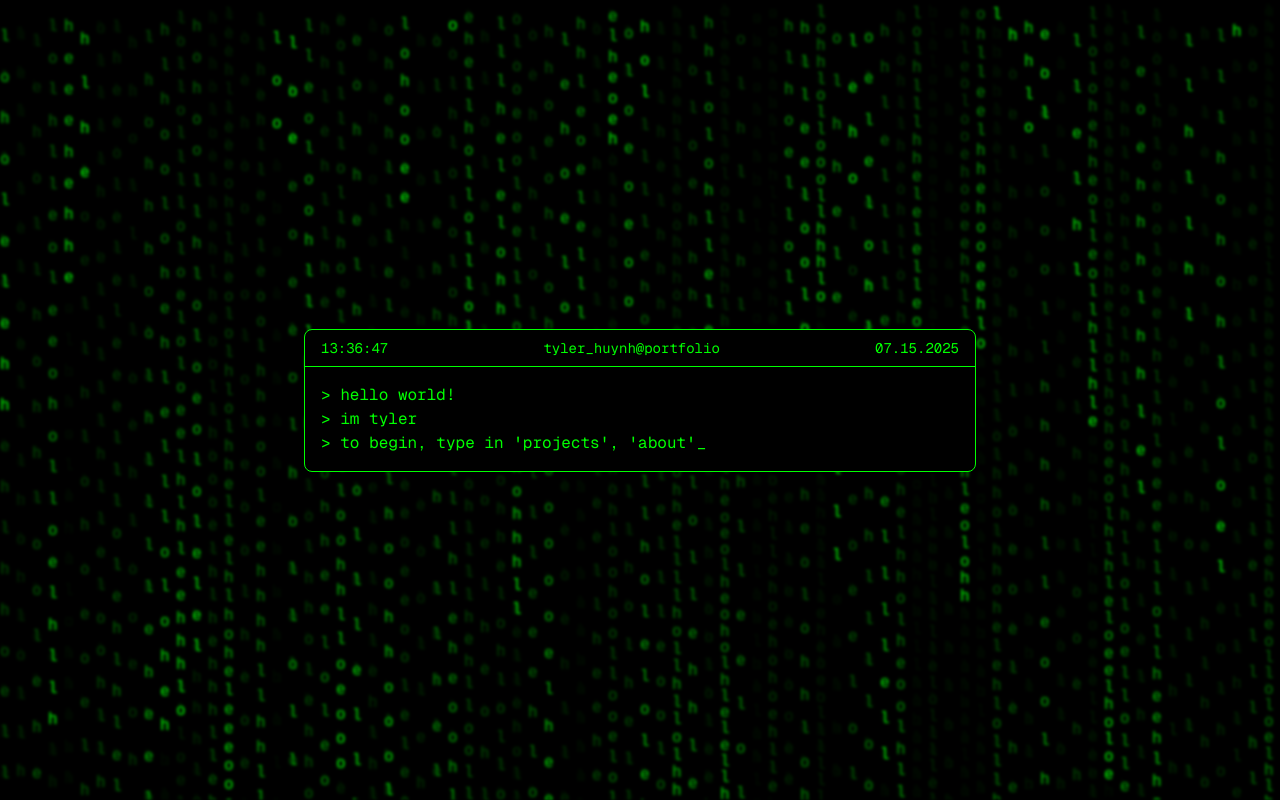
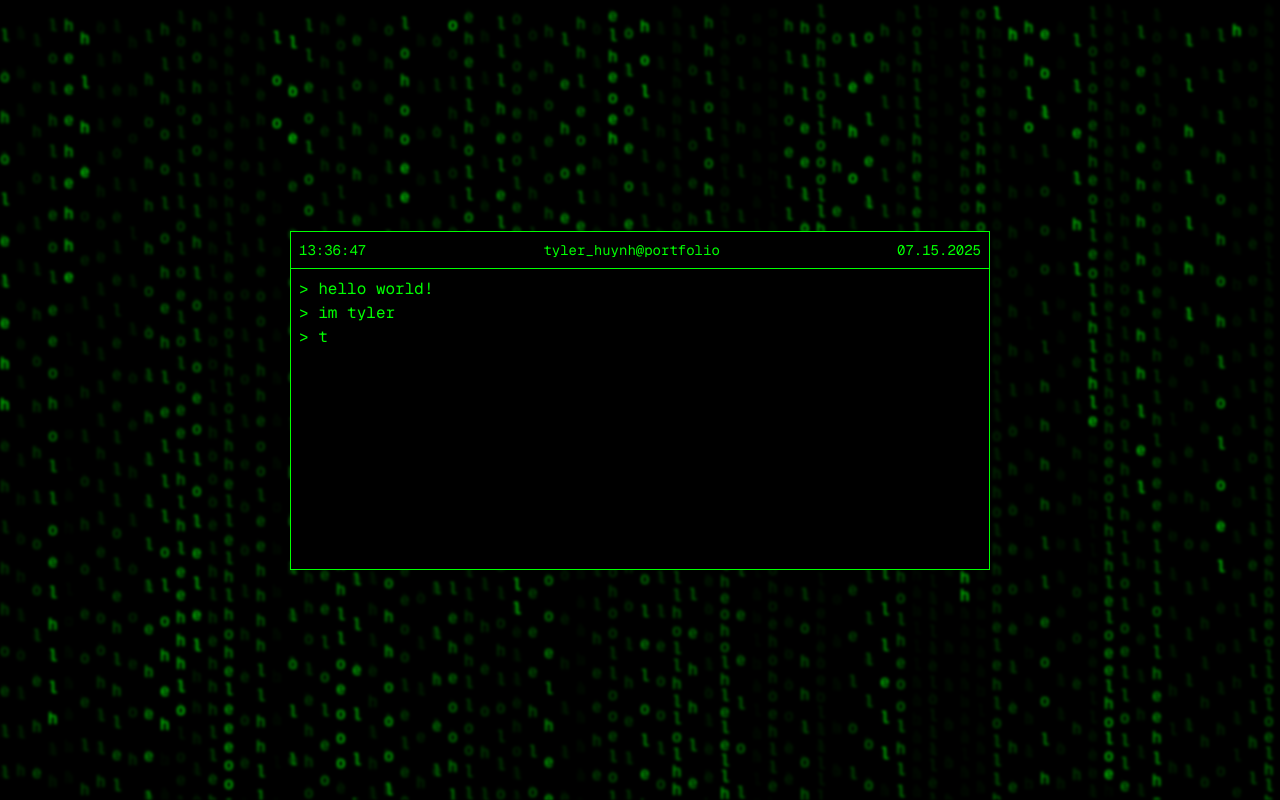
Before and after one commit to tyhhuynh/portfolio, a Next.js app: page / in a window 1280 px wide. Built offline with nearby package versions, Linux system fonts and the light colour scheme.

Commit message:
implemented landing page message + commands users can type

```diff
--- a/src/app/components/cli-box.tsx
+++ b/src/app/components/cli-box.tsx
@@ -33,17 +33,17 @@ export default function CLIBox({ lines, children }: CLIBoxProps) {
   return (
     <div className="absolute inset-0 flex items-center justify-center z-10 pointer-events-none">
       <div
-        className="bg-[#000000] bg-opacity-80 text-[#00ff00]-400 font-mono p-0 rounded-lg border border-[#00ff00] max-w-2xl w-full pointer-events-auto"
+        className="bg-[#000000] bg-opacity-80 text-[#00ff00]-400 font-mono p-0 border border-[#00ff00] w-full max-w-[700px] pointer-events-auto"
       >
         {/* HEADER */}
-        <div className="flex justify-between items-center px-4 py-2 border-b border-[#00ff00] text-sm text-[#00ff00]">
+        <div className="flex justify-between items-center p-2 border-b border-[#00ff00] text-sm text-[#00ff00]">
           <span>{time}</span>
           <span className="text-center">tyler_huynh@portfolio</span>
           <span>{date}</span>
         </div>
 
         {/* BODY */}
-        <div className="p-4">
+        <div className="p-2 h-[300px] overflow-y-auto">
           {lines.map((line, idx) => (
             <p key={idx} className="leading-relaxed">
               {line}
--- a/src/app/globals.css
+++ b/src/app/globals.css
@@ -24,3 +24,14 @@ body {
   color: var(--foreground);
   font-family: Arial, Helvetica, sans-serif;
 }
+
+/* blinking cursor */
+.Typewriter__cursor {
+  animation: blink 1s steps(2, start) infinite !important;
+  will-change: opacity;
+}
+
+@keyframes blink {
+  0%, 49% { opacity: 1; }
+  50%, 100% { opacity: 0; }
+}
--- a/src/app/page.tsx
+++ b/src/app/page.tsx
@@ -3,32 +3,46 @@
 import MatrixBg from "./components/matrix-bg";
 import CLIBox from "./components/cli-box";
 import Typewriter from "typewriter-effect";
+import { useEffect, useState } from "react";
 
 export default function Home() {
+  const [showTypewriter, setShowTypewriter] = useState(false);
+
+  useEffect(() => {
+    const timer = setTimeout(() => setShowTypewriter(true), 500);
+    return () => clearTimeout(timer);
+  }, []);
+
   return (
     <div className="relative w-full h-screen bg-[#000000] text-[#00ff00]">
       <MatrixBg />
-      {/* make box move down instead of outward (if it does not make sense, run the typewriter fn and look at CLI box) */}
       <CLIBox lines={[]}>
+        <div className="whitespace-pre-wrap text-[#00ff00] font-mono">
+
+          {showTypewriter && (
             <Typewriter
               onInit={(typewriter) => {
                 typewriter
-              .typeString("> hello world!")
+                  .typeString("> ")
                   .pauseFor(500)
-              .typeString("<br/>&gt; im tyler")
-              .pauseFor(500)
-              .typeString("<br/>&gt; to begin, type in 'projects', 'about', or 'contact'")
-              .typeString("<br/>&gt; ")
+                  .typeString("hello world!")
+                  .pauseFor(1200)
+                  .typeString("\n> im tyler")
+                  .pauseFor(1200)
+                  .typeString("\n> to learn more about me, type in 'projects', 'about', or 'contact'")
+                  .typeString("\n> ")
                   .start();
               }}
               options={{
+                cursor: "_",
+                delay: 50,
                 autoStart: true,
-            loop: false,
-            delay: 50,
-            cursor: "_",
+                wrapperClassName: "inline",
               }}
             />
+          )}
+        </div>
       </CLIBox>
     </div>
-  )
+  );
 }
```
Lines whose indentation alone changed are shown as unchanged.
